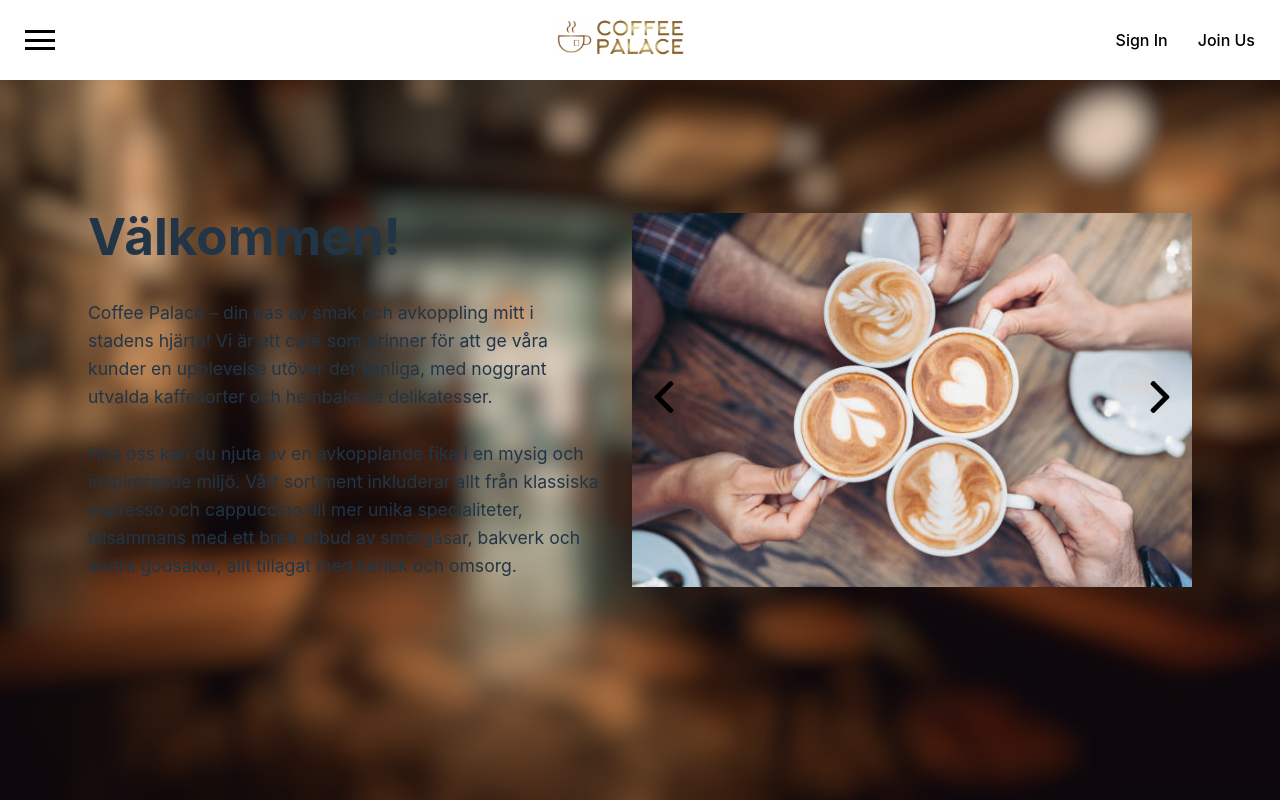
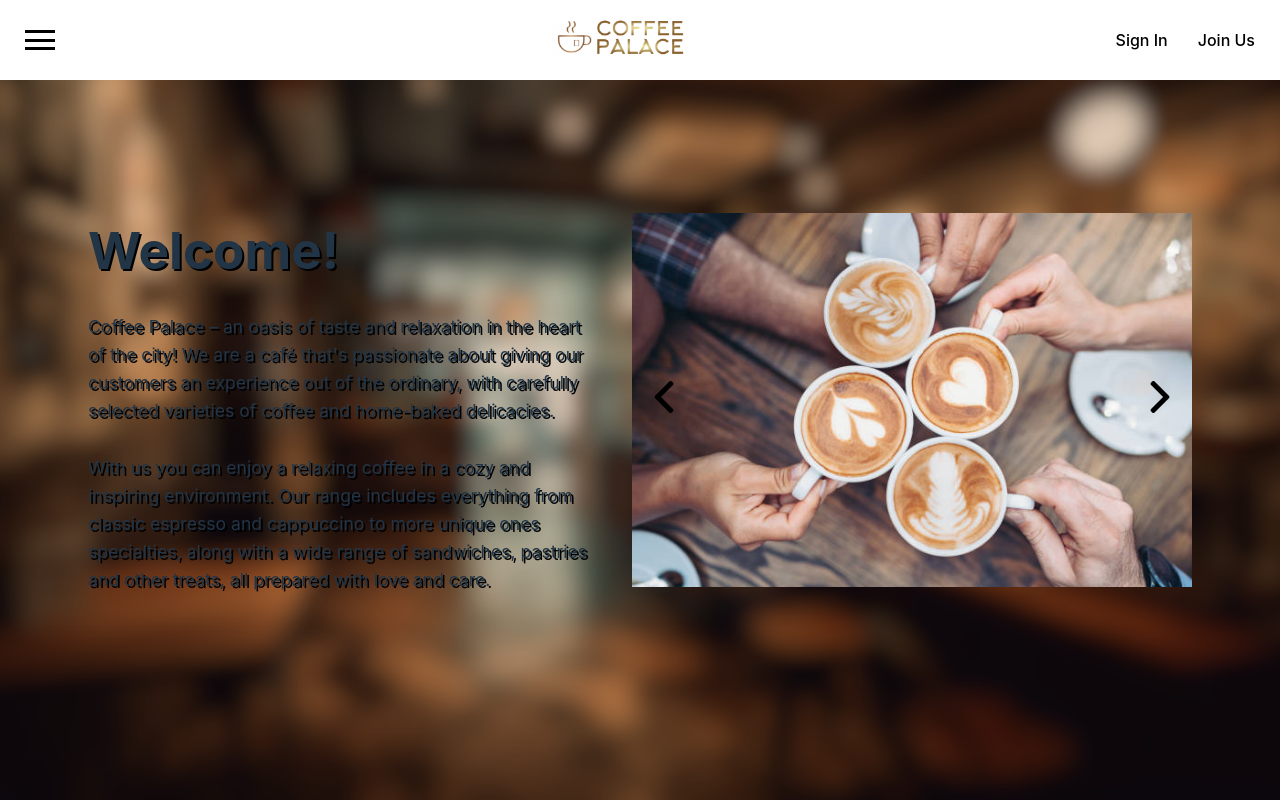
Before and after one commit to InternetKungen/Coffee_Shop, a React (Vite) app: page /#/about in a window 1280 px wide. Shown: the top 800 px of the page. Built offline with nearby package versions, Linux system fonts and the light colour scheme; no server answers.

Commit message:
ändrade språk till engelsta och lite annat fix

```diff
--- a/src/views/pages/About.module.css
+++ b/src/views/pages/About.module.css
@@ -1,4 +1,3 @@
-
 
 .about {
     height: 100vh;
@@ -33,6 +32,10 @@
     line-height: 1.6em;
 }
 
+h1, p{
+    text-shadow: 2px 2px black;
+}
+
 @media screen and (max-width: 700px) {
     .about-us {
         flex-direction: column;
--- a/src/views/pages/About.tsx
+++ b/src/views/pages/About.tsx
@@ -8,20 +8,20 @@ const About: React.FC = () => {
         <div className={styles['about']}>
             <div className={styles['about-us']}>
                 <div className={styles['about-us-text']}>
-                    <h1>Välkommen!</h1>
+                    <h1>Welcome!</h1>
                     <p>
-                        Coffee Palace – din oas av smak och avkoppling mitt i
-                        stadens hjärta! Vi är ett café som brinner för att ge
-                        våra kunder en upplevelse utöver det vanliga, med
-                        noggrant utvalda kaffesorter och hembakade delikatesser.
+                        Coffee Palace – an oasis of taste and relaxation in the
+                        heart of the city! We are a café that's passionate about giving
+                        our customers an experience out of the ordinary, with
+                        carefully selected varieties of coffee and home-baked delicacies.
                         <br /> <br />
-                        Hos oss kan du njuta av en avkopplande fika i en mysig
-                        och inspirerande miljö. Vårt sortiment inkluderar allt
-                        från klassiska espresso och cappuccino till mer unika
-                        specialiteter, tillsammans med ett brett utbud av
-                        smörgåsar, bakverk och andra godsaker, allt tillagat med
-                        kärlek och omsorg.
-                        <br /> <br />
+                        With us you can enjoy a relaxing coffee in a cozy
+                        and inspiring environment. Our range includes everything
+                        from classic espresso and cappuccino to more unique ones
+                        specialties, along with a wide range of
+                        sandwiches, pastries and other treats, all prepared with
+                        love and care.
+
                     </p>
                 </div>
 
```
